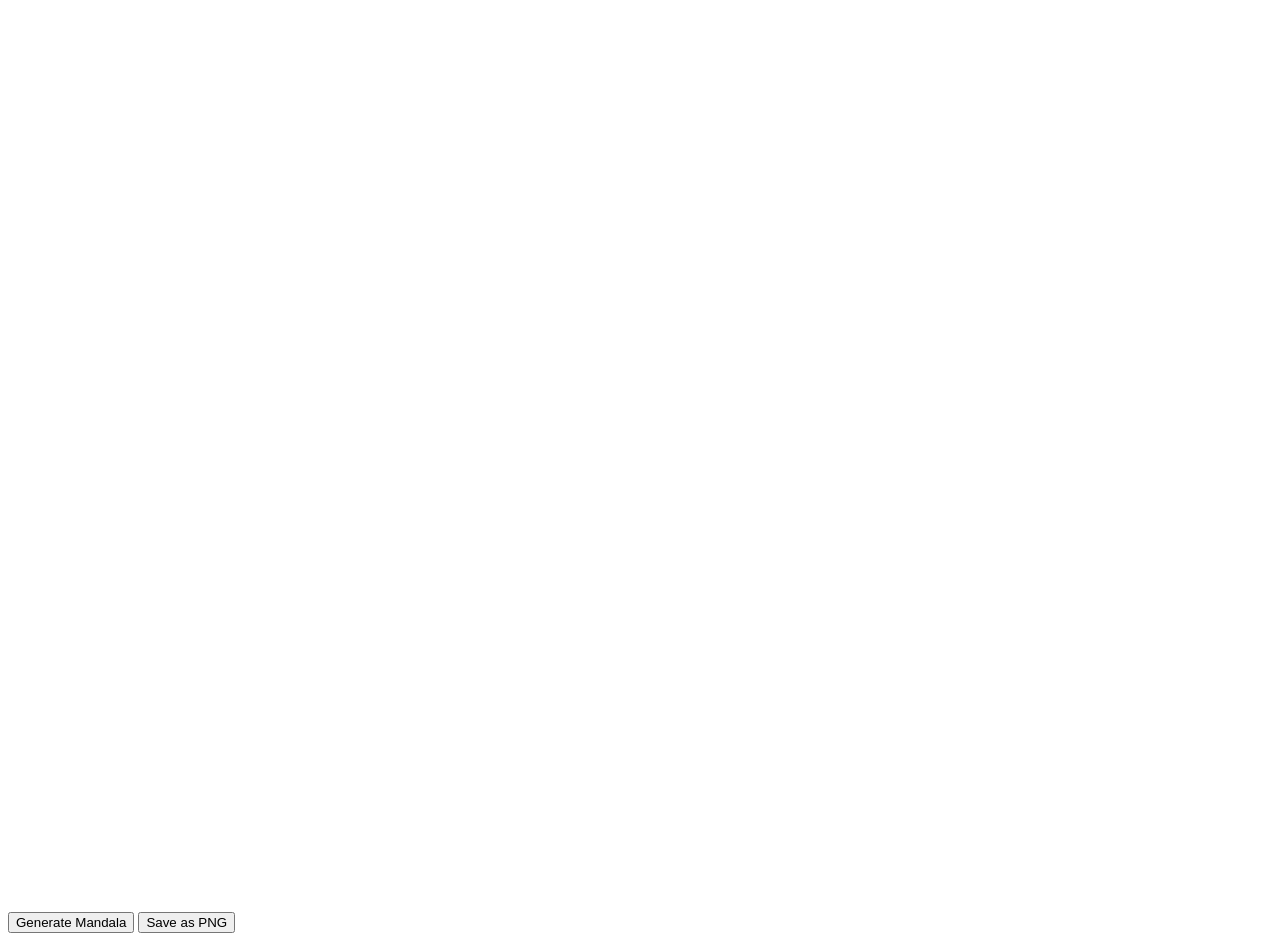
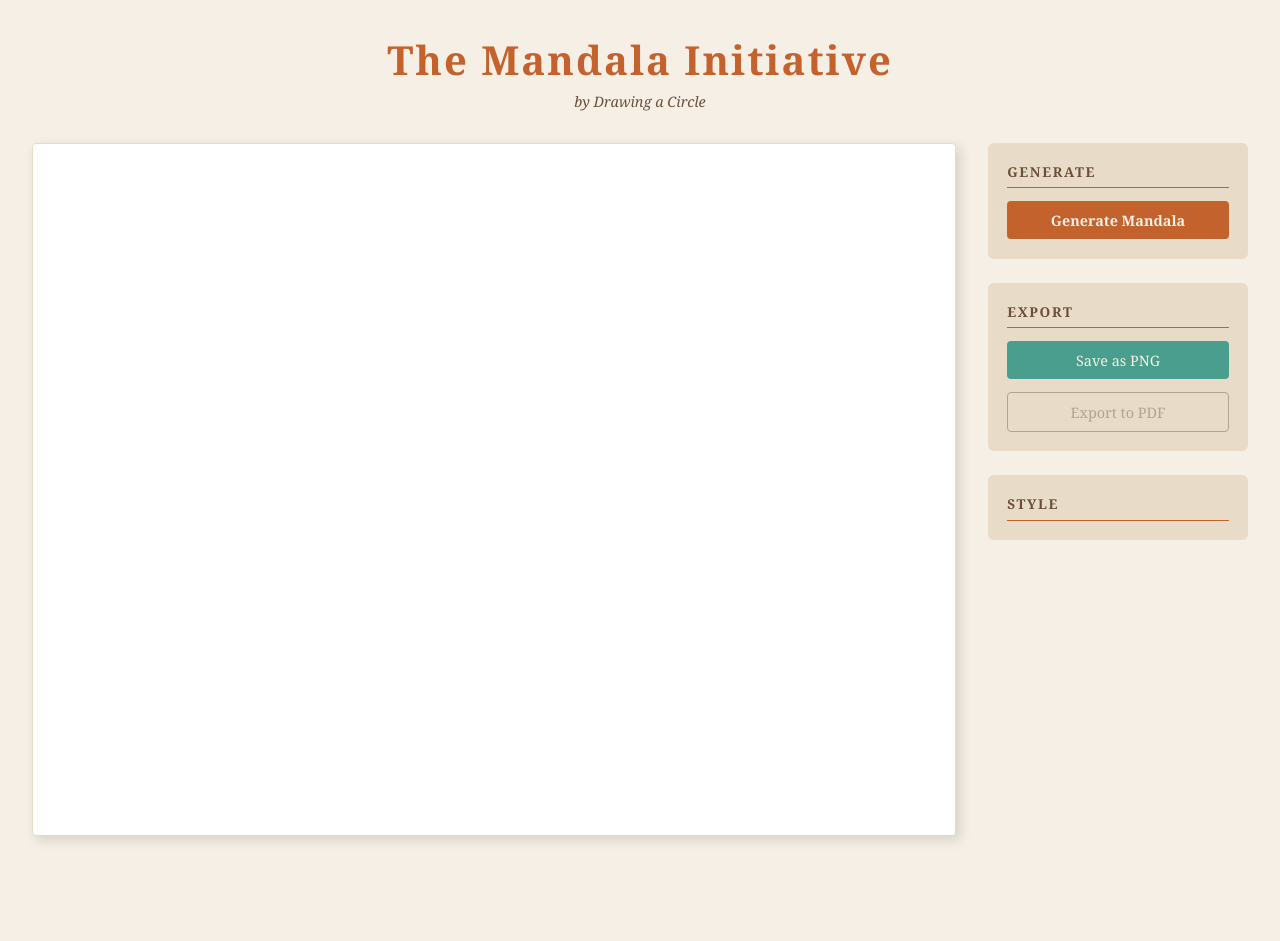
Before and after one commit to AlexdelCarmen/mandala-initiative, a plain HTML site: page index.html in a window 1280 px wide. After the commit the page ends 868 px from the top, so only its background shows below. Drawn offline with Linux system fonts and the light colour scheme; a web font is replaced by a local one.

Commit message:
Added styling to the UI

```diff
--- a/index.html
+++ b/index.html
@@ -4,11 +4,45 @@
     <meta charset="UTF-8" />
     <meta name="viewport" content="width=device-width, initial-scale=1.0" />
     <title>The Mandala Initiative</title>
+    <link rel="preconnect" href="https://fonts.googleapis.com" />
+    <link rel="preconnect" href="https://fonts.gstatic.com" crossorigin />
+    <link
+      href="https://fonts.google.com/share?selection.family=Lora:ital,wght@0,400..700;1,400..700|Playfair+Display:ital,wght@0,400..900;1,400..900"
+      rel="stylesheet"
+    />
+    <link rel="stylesheet" href="./styles.css" />
   </head>
   <body>
-    <canvas id="canvas" width="1200" height="900"></canvas>
-    <button id="generate">Generate Mandala</button>
-    <button id="export">Save as PNG</button>
+    <div class="app-container">
+      <header>
+        <h1>The Mandala Initiative</h1>
+        <p>by Drawing a Circle</p>
+      </header>
+
+      <main>
+        <div class="canvas-panel">
+          <canvas id="canvas" width="1200" height="900"></canvas>
+        </div>
+
+        <div class="controls-panel">
+          <section class="control-group">
+            <h2>Generate</h2>
+            <button id="generate">Generate Mandala</button>
+          </section>
+
+          <section class="control-group">
+            <h2>Export</h2>
+            <button id="export">Save as PNG</button>
+            <button id="export-pdf" disabled>Export to PDF</button>
+          </section>
+
+          <section class="control-group">
+            <h2>Style</h2>
+            <!-- aquí van los sliders de complejidad etc después -->
+          </section>
+        </div>
+      </main>
+    </div>
   </body>
   <script src="./script.js"></script>
 </html>
--- a/script.js
+++ b/script.js
@@ -71,7 +71,7 @@ function drawMandala(cx, cy) {
 
         ctx.beginPath();
         ctx.moveTo(actual.x, actual.y);
-        ctx.
+        ctx.lineWidth = 0.5 + capa.radio / 200; // Grosor basado en el radio de la capa
         ctx.quadraticCurveTo(cpx, cpy, siguiente.x, siguiente.y);
         ctx.stroke();
       }
--- /dev/null
+++ b/styles.css
@@ -0,0 +1,137 @@
+:root {
+  --color-bg: #f5efe6; /* papel envejecido */
+  --color-surface: #e8dcc8; /* madera clara */
+  --color-accent: #c4622d; /* terracota */
+  --color-accent-2: #4a9e8e; /* turquesa/verde azulado */
+  --color-text: #2c1f14; /* tinta oscura */
+  --color-text-soft: #6b4f3a; /* tinta suave */
+
+  --font-display: "Playfair Display", Georgia, serif;
+  --font-body: "Lora", Georgia, serif;
+}
+
+* {
+  margin: 0;
+  padding: 0;
+  box-sizing: border-box;
+}
+
+body {
+  background-color: var(--color-bg);
+  color: var(--color-text);
+  font-family: var(--font-body);
+  min-height: 100vh;
+}
+
+.app-container {
+  max-width: 1400px;
+  margin: 0 auto;
+  padding: 2rem;
+}
+
+header {
+  text-align: center;
+  margin-bottom: 2rem;
+}
+
+header h1 {
+  font-family: var(--font-display);
+  font-size: 2.5rem;
+  color: var(--color-accent);
+  letter-spacing: 0.05em;
+}
+
+header p {
+  font-size: 0.9rem;
+  color: var(--color-text-soft);
+  font-style: italic;
+  margin-top: 0.3rem;
+}
+
+main {
+  display: flex;
+  gap: 2rem;
+  align-items: flex-start;
+}
+
+.canvas-panel {
+  flex: 1;
+  background: white;
+  border: 1px solid var(--color-surface);
+  border-radius: 4px;
+  box-shadow: 4px 4px 12px rgba(44, 31, 20, 0.15);
+}
+
+.canvas-panel canvas {
+  width: 100%;
+  height: auto;
+  display: block;
+}
+
+.controls-panel {
+  width: 260px;
+  flex-shrink: 0;
+  display: flex;
+  flex-direction: column;
+  gap: 1.5rem;
+}
+
+.control-group {
+  background: var(--color-surface);
+  border-radius: 6px;
+  padding: 1.2rem;
+  display: flex;
+  flex-direction: column;
+  gap: 0.8rem;
+}
+
+.control-group h2 {
+  font-family: var(--font-display);
+  font-size: 0.85rem;
+  text-transform: uppercase;
+  letter-spacing: 0.12em;
+  color: var(--color-text-soft);
+  border-bottom: 1px solid var(--color-accent);
+  padding-bottom: 0.4rem;
+}
+
+button {
+  font-family: var(--font-body);
+  font-size: 0.9rem;
+  padding: 0.6rem 1rem;
+  border: none;
+  border-radius: 4px;
+  cursor: pointer;
+  transition: all 0.2s ease;
+  width: 100%;
+}
+
+#generate {
+  background: var(--color-accent);
+  color: var(--color-bg);
+  font-weight: 600;
+}
+
+#generate:hover {
+  background: #a8501f;
+}
+
+#export {
+  background: var(--color-accent-2);
+  color: var(--color-bg);
+}
+
+#export:hover {
+  background: #3a8070;
+}
+
+#export-pdf {
+  background: var(--color-surface);
+  color: var(--color-text-soft);
+  border: 1px solid var(--color-text-soft);
+}
+
+button:disabled {
+  opacity: 0.4;
+  cursor: not-allowed;
+}
```
